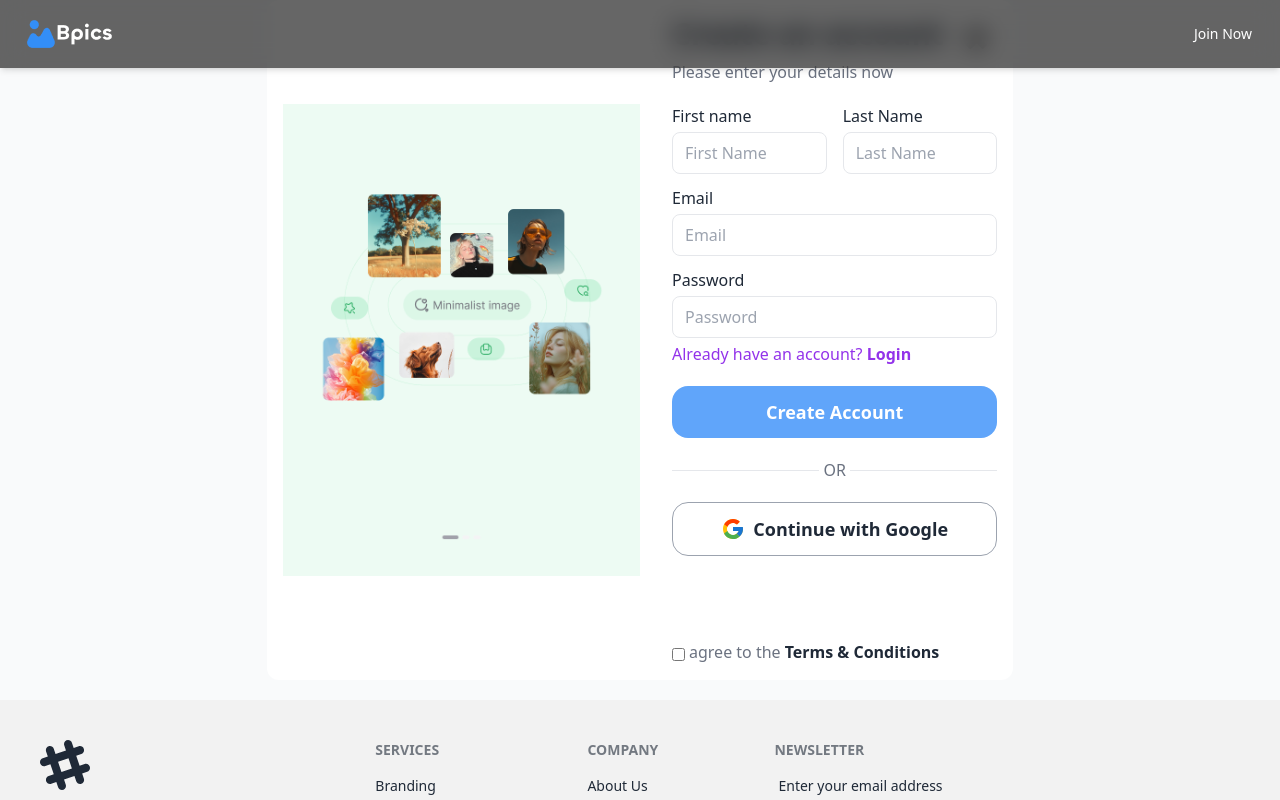
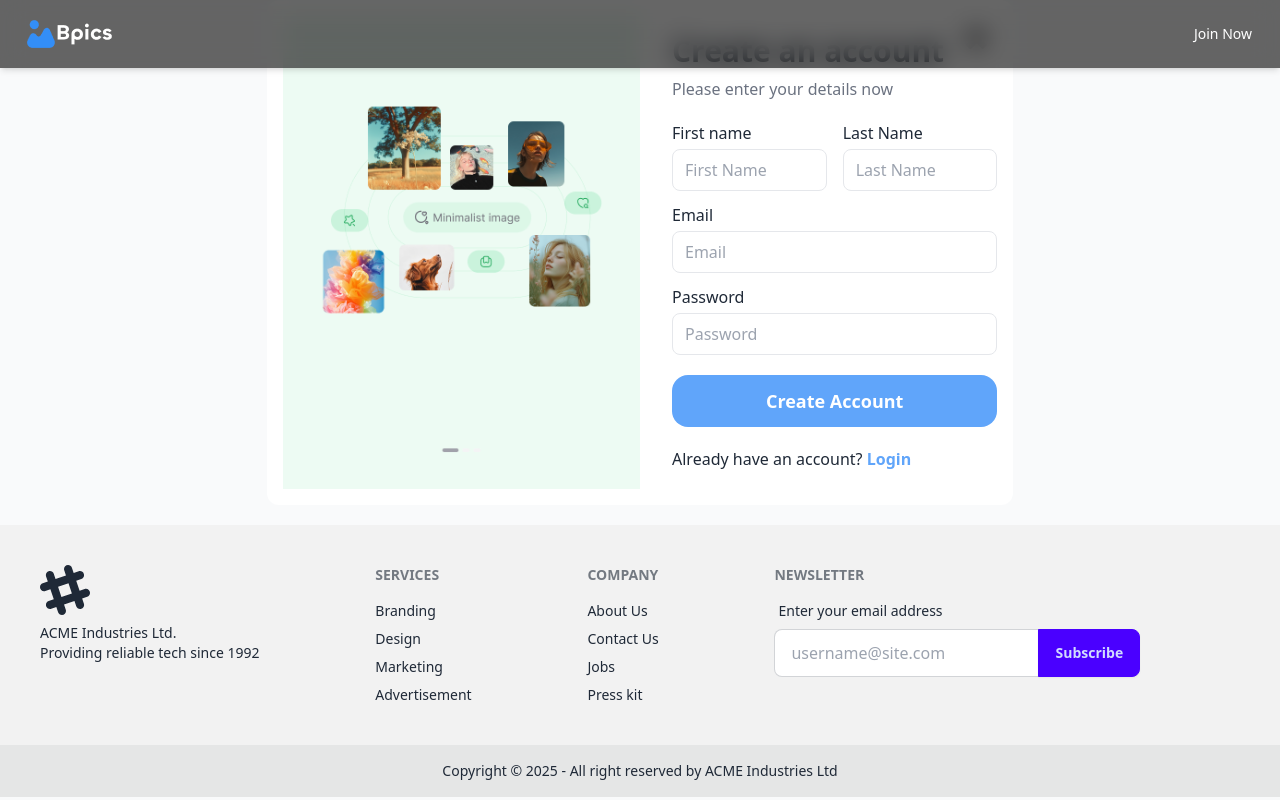
Before and after one commit to sakib-code00/final_year_project, a React (Vite) app: page /signup in a window 1280 px wide. Built offline with nearby package versions, Linux system fonts and the light colour scheme.

Commit message:
Refactor Login and SignUp components; remove unnecessary elements and add navigation links

```diff
--- a/src/Pages/Login.jsx
+++ b/src/Pages/Login.jsx
@@ -1,6 +1,7 @@
 import React from 'react'
 import Frame1 from '../assets/Images/Frame 232 (1).png'
 import { FcGoogle } from "react-icons/fc";
+import { Link } from 'react-router-dom';
 
 const Login = () => {
   return (
@@ -22,21 +23,10 @@ const Login = () => {
                     <input className=' w-full px-3 py-2 border rounded-lg focus:outline-none' type="email" placeholder='Email' name="" id="" />
                     <p className='mb-1 mt-3'>Password</p>
                     <input className=' w-full px-3 py-2 border rounded-lg focus:outline-none' type="password" placeholder='Password' name="" id="" />
-                    <div className=' mt-1flex items-center justify-end'>
-                        <p className='text-right text-red-400 text-base font-normal'><a href="">Forget password?</a></p>
-                    </div>
                 </div>
                 <button className='text-center w-full bg-blue-400 text-white text-lg font-semibold rounded-2xl py-3'>SignIn</button>
-                <div className='flex items-center justify-center w-full '>
-                    <hr className='w-1/2 mr-1' />
-                    <p className='text-bse font-normal text-gray-500'>OR</p>
-                    <hr className='w-1/2 ml-1' />
-                </div>
-                <button className=' flex items-center justify-center text-center w-full border border-gray-400 text-lg font-semibold rounded-2xl py-3'>
-                    <FcGoogle className='text-2xl mr-2'></FcGoogle>
-                    <p>Continue with Google</p>
-                </button>
-                <div></div>
+                <p> Don't have an account? <Link to="/signup" className='text-blue-400 font-semibold'>Sign Up</Link></p>
+
             </div>
         </div>
     </div>
--- a/src/Pages/SignUp.jsx
+++ b/src/Pages/SignUp.jsx
@@ -1,6 +1,7 @@
 import React from 'react'
 import Frame1 from '../assets/Images/Frame 232 (1).png'
 import { FcGoogle } from "react-icons/fc";
+import { Link } from 'react-router-dom';
 
 const SignUp = () => {
     return (
@@ -32,25 +33,13 @@ const SignUp = () => {
                         <input className=' w-full px-3 py-2 border rounded-lg focus:outline-none' type="email" placeholder='Email' name="" id="" />
                         <p className='mb-1 mt-3'>Password</p>
                         <input className=' w-full px-3 py-2 border rounded-lg focus:outline-none' type="password" placeholder='Password' name="" id="" />
-                            <div className=' mt-1 flex items-cente'>
-                                <p className='text-right text-purple-600 text-base font-normal'><a href="">Already have an account? <span className='font-bold'>Login</span></a></p>
-                            </div>
+
                     </div>
                     <button className='text-center w-full bg-blue-400 text-white text-lg font-semibold rounded-2xl py-3'>Create Account</button>
-                        <div className='flex items-center justify-center w-full '>
-                            <hr className='w-1/2 mr-1' />
-                            <p className='text-bse font-normal text-gray-500'>OR</p>
-                            <hr className='w-1/2 ml-1' />
-                        </div>
-                        <button className=' flex items-center justify-center text-center w-full border border-gray-400 text-lg font-semibold rounded-2xl py-3'>
-                            <FcGoogle className='text-2xl mr-2'></FcGoogle>
-                            <p>Continue with Google</p>
-                        </button>
-                        <div className='flex items-center justify-start gap-1 mt-16'>
-                            <input className='mt-1' type="checkbox" name="" id="" />
-                            <p className='text-base text-gray-500 text-center'>agree to the</p>
-                            <a className='text-base font-semibold text-gr' href="">Terms & Conditions</a>
-                        </div>
+                    <p className=''>Already have an account? <Link to="/login" className='text-blue-400 font-semibold'>Login</Link></p>
+
+
+
                 </div>
             </div>
         </div>
```
Lines whose indentation alone changed are shown as unchanged.
